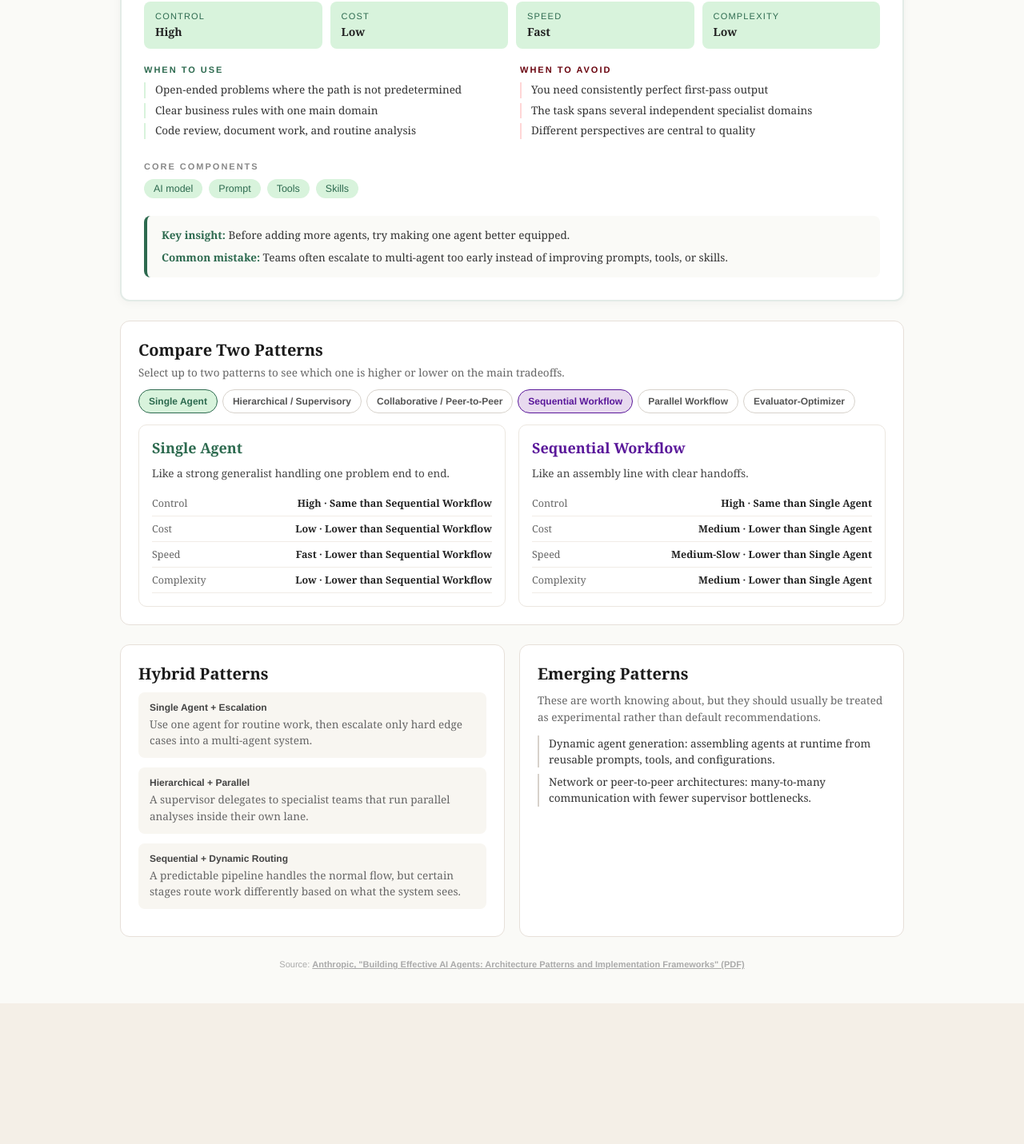
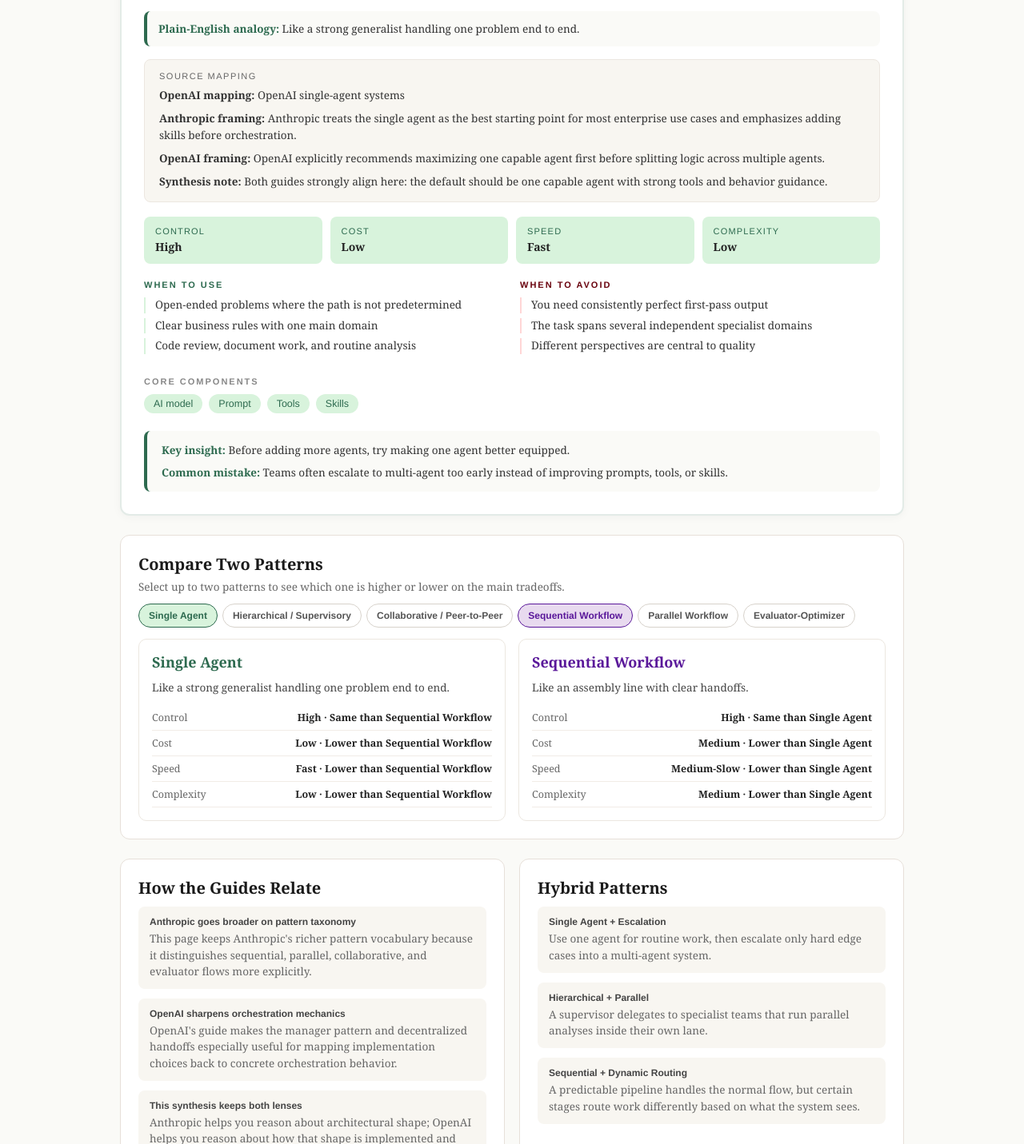
Before and after one commit to Better-Software-Foundation/building-effective-ai-agents, a React (Vite) app: page /patterns in a window 1280 px wide. Shown: the part 779-2210 px from the top of the page at 80% size. Before the commit the page ends 2034 px from the top, so only its background shows below. Built offline with nearby package versions, Linux system fonts and the light colour scheme.

Commit message:
Add cross-source mapping to architecture patterns

```diff
--- a/ai-agent-architecture-patterns.jsx
+++ b/ai-agent-architecture-patterns.jsx
@@ -1,7 +1,9 @@
 import { useState } from "react";
+import SourceBadge from "./src/components/SourceBadge";
 
-const sourceUrl =
+const anthropicSourceUrl =
   "https://resources.anthropic.com/hubfs/Building%20Effective%20AI%20Agents-%20Architecture%20Patterns%20and%20Implementation%20Frameworks.pdf";
+const openaiSourceUrl = "https://openai.com/index/a-practical-guide-to-building-agents/";
 
 const patterns = [
   {
@@ -26,6 +28,13 @@ const patterns = [
     insight: "Before adding more agents, try making one agent better equipped.",
     mistake: "Teams often escalate to multi-agent too early instead of improving prompts, tools, or skills.",
     metrics: { control: "High", cost: "Low", speed: "Fast", complexity: "Low" },
+    sourceIds: ["anthropic", "openai", "both"],
+    sourceFraming: {
+      anthropic: "Anthropic treats the single agent as the best starting point for most enterprise use cases and emphasizes adding skills before orchestration.",
+      openai: "OpenAI explicitly recommends maximizing one capable agent first before splitting logic across multiple agents.",
+      synthesis: "Both guides strongly align here: the default should be one capable agent with strong tools and behavior guidance.",
+    },
+    openaiMapping: "OpenAI single-agent systems",
   },
   {
     id: "hierarchical",
@@ -49,6 +58,13 @@ const patterns = [
     insight: "This is often the most practical first multi-agent pattern for enterprises.",
     mistake: "The supervisor becomes a bottleneck when too much context or too many decisions flow through one place.",
     metrics: { control: "Moderate-High", cost: "High", speed: "Medium", complexity: "Medium-High" },
+    sourceIds: ["anthropic", "openai", "both"],
+    sourceFraming: {
+      anthropic: "Anthropic frames this as hierarchical or supervisory coordination with a central controller and clear accountability.",
+      openai: "OpenAI calls the nearest equivalent the manager pattern, where specialist agents are used as tools by a central orchestrator.",
+      synthesis: "These are near-equivalent concepts, with OpenAI leaning more code-first and Anthropic leaning more organizational and architectural.",
+    },
+    openaiMapping: "OpenAI manager pattern (agents as tools)",
   },
   {
     id: "collaborative",
@@ -72,6 +88,13 @@ const patterns = [
     insight: "Useful for exploration, but expensive and harder to predict.",
     mistake: "Without clear collaboration rules, agents can duplicate work or bounce tasks indefinitely.",
     metrics: { control: "Low", cost: "Very High", speed: "Medium", complexity: "High" },
+    sourceIds: ["anthropic", "openai", "synthesis"],
+    sourceFraming: {
+      anthropic: "Anthropic explicitly emphasizes peer-to-peer collaboration, emergent coordination, and the value of multiple perspectives.",
+      openai: "OpenAI discusses decentralized handoffs, where agents operate as peers and transfer control to one another directly.",
+      synthesis: "They overlap, but are not identical: Anthropic goes broader on collaboration, while OpenAI is more specific about handoff mechanics.",
+    },
+    openaiMapping: "Related to OpenAI decentralized handoffs",
   },
   {
     id: "sequential",
@@ -95,6 +118,13 @@ const patterns = [
     insight: "Great for control and clarity when the process is knowable in advance.",
     mistake: "Teams force messy work into a rigid pipeline and then wonder why quality drops.",
     metrics: { control: "High", cost: "Medium", speed: "Medium-Slow", complexity: "Medium" },
+    sourceIds: ["anthropic", "synthesis"],
+    sourceFraming: {
+      anthropic: "Anthropic treats sequential workflows as a primary pattern for predictable multi-step processes and compliance-heavy flows.",
+      openai: "OpenAI does not foreground sequential workflow as a named category in the same way, but its guidance on routines and controlled workflows supports the same design instinct.",
+      synthesis: "This pattern is more explicitly articulated by Anthropic, but still compatible with OpenAI's implementation-first guidance.",
+    },
+    openaiMapping: "Implicitly supported through routines and controlled runs",
   },
   {
     id: "parallel",
@@ -118,6 +148,13 @@ const patterns = [
     insight: "A useful way to buy speed or breadth without full collaboration.",
     mistake: "Parallelism creates noise if outputs are hard to compare or reconcile.",
     metrics: { control: "Moderate", cost: "Medium-High", speed: "Fast", complexity: "Medium" },
+    sourceIds: ["anthropic", "synthesis"],
+    sourceFraming: {
+      anthropic: "Anthropic treats parallelism as a distinct workflow pattern for independent analyses and diverse viewpoints.",
+      openai: "OpenAI does not isolate parallel workflow as a named pattern in the guide, though manager-style coordination can still orchestrate multiple specialist calls.",
+      synthesis: "Parallel workflow remains more Anthropic-specific in this app's taxonomy, but it complements OpenAI's orchestration primitives.",
+    },
+    openaiMapping: "Can be composed inside manager-led orchestration",
   },
   {
     id: "evaluator",
@@ -141,6 +178,13 @@ const patterns = [
     insight: "Works best when feedback is concrete, actionable, and bounded.",
     mistake: "If the evaluator cannot give precise feedback, the loop burns cost without improving much.",
     metrics: { control: "Moderate-High", cost: "Medium-High", speed: "Slow", complexity: "Medium" },
+    sourceIds: ["anthropic", "synthesis"],
+    sourceFraming: {
+      anthropic: "Anthropic presents evaluator-optimizer as a specific workflow pattern for iterative quality improvement.",
+      openai: "OpenAI's guide does not name this pattern directly, but its emphasis on routines, guardrails, and explicit behavior design supports the same quality-control instinct.",
+      synthesis: "This remains mostly Anthropic framing, but it fits naturally into a broader implementation toolkit informed by OpenAI's safety guidance.",
+    },
+    openaiMapping: "No direct named equivalent in the guide",
   },
 ];
 
@@ -230,6 +274,11 @@ export default function ArchitecturePatterns() {
               <strong>Best for refinement:</strong> Evaluator-Optimizer
             </div>
           </div>
+          <div style={{ display: "flex", flexWrap: "wrap", gap: 8, marginTop: 14 }}>
+            <SourceBadge sourceId="anthropic" />
+            <SourceBadge sourceId="openai" />
+            <SourceBadge sourceId="synthesis" />
+          </div>
         </div>
 
         <div style={{ display: "flex", flexWrap: "wrap", gap: 8, marginBottom: 24 }}>
@@ -266,9 +315,33 @@ export default function ArchitecturePatterns() {
               </div>
             </div>
 
+            <div style={{ display: "flex", flexWrap: "wrap", gap: 8, marginBottom: 12 }}>
+              {active.sourceIds.map((sourceId) => (
+                <SourceBadge key={sourceId} sourceId={sourceId} />
+              ))}
+            </div>
+
             <div style={{ marginTop: 16, padding: "12px 14px", background: "#FAFAF7", borderRadius: 8, borderLeft: `4px solid ${active.color}` }}>
               <p style={{ margin: 0, fontSize: 13.5, color: "#333", lineHeight: 1.5 }}>
                 <strong style={{ color: active.color }}>Plain-English analogy:</strong> {active.analogy}
+              </p>
+            </div>
+
+            <div style={{ marginTop: 16, padding: "14px 18px", background: "#F8F6F1", borderRadius: 8, border: "1px solid #ECE7E0" }}>
+              <p style={{ margin: "0 0 8px", fontFamily: "'Helvetica Neue', sans-serif", fontSize: 11, letterSpacing: 1.5, textTransform: "uppercase", color: "#666" }}>
+                Source Mapping
+              </p>
+              <p style={{ margin: "0 0 8px", fontSize: 13.5, color: "#333", lineHeight: 1.55 }}>
+                <strong>OpenAI mapping:</strong> {active.openaiMapping}
+              </p>
+              <p style={{ margin: "0 0 8px", fontSize: 13.5, color: "#333", lineHeight: 1.55 }}>
+                <strong>Anthropic framing:</strong> {active.sourceFraming.anthropic}
+              </p>
+              <p style={{ margin: "0 0 8px", fontSize: 13.5, color: "#333", lineHeight: 1.55 }}>
+                <strong>OpenAI framing:</strong> {active.sourceFraming.openai}
+              </p>
+              <p style={{ margin: 0, fontSize: 13.5, color: "#333", lineHeight: 1.55 }}>
+                <strong>Synthesis note:</strong> {active.sourceFraming.synthesis}
               </p>
             </div>
 
@@ -390,6 +463,34 @@ export default function ArchitecturePatterns() {
 
         <div style={{ display: "grid", gridTemplateColumns: "1fr 1fr", gap: 18 }}>
           <div style={{ padding: 22, background: "#fff", borderRadius: 12, border: "1px solid #E7E0D9" }}>
+            <h2 style={{ margin: "0 0 10px", fontSize: 20, color: "#1a1a1a" }}>How the Guides Relate</h2>
+            <div style={{ marginBottom: 12, padding: "12px 14px", borderRadius: 8, background: "#F8F6F1" }}>
+              <p style={{ margin: "0 0 4px", fontFamily: "'Helvetica Neue', sans-serif", fontSize: 12, fontWeight: 700, color: "#444" }}>
+                Anthropic goes broader on pattern taxonomy
+              </p>
+              <p style={{ margin: 0, fontSize: 13.5, lineHeight: 1.5, color: "#666" }}>
+                This page keeps Anthropic&apos;s richer pattern vocabulary because it distinguishes sequential, parallel, collaborative, and evaluator flows more explicitly.
+              </p>
+            </div>
+            <div style={{ marginBottom: 12, padding: "12px 14px", borderRadius: 8, background: "#F8F6F1" }}>
+              <p style={{ margin: "0 0 4px", fontFamily: "'Helvetica Neue', sans-serif", fontSize: 12, fontWeight: 700, color: "#444" }}>
+                OpenAI sharpens orchestration mechanics
+              </p>
+              <p style={{ margin: 0, fontSize: 13.5, lineHeight: 1.5, color: "#666" }}>
+                OpenAI&apos;s guide makes the manager pattern and decentralized handoffs especially useful for mapping implementation choices back to concrete orchestration behavior.
+              </p>
+            </div>
+            <div style={{ padding: "12px 14px", borderRadius: 8, background: "#F8F6F1" }}>
+              <p style={{ margin: "0 0 4px", fontFamily: "'Helvetica Neue', sans-serif", fontSize: 12, fontWeight: 700, color: "#444" }}>
+                This synthesis keeps both lenses
+              </p>
+              <p style={{ margin: 0, fontSize: 13.5, lineHeight: 1.5, color: "#666" }}>
+                Anthropic helps you reason about architectural shape; OpenAI helps you reason about how that shape is implemented and handed off in practice.
+              </p>
+            </div>
+          </div>
+
+          <div style={{ padding: 22, background: "#fff", borderRadius: 12, border: "1px solid #E7E0D9" }}>
             <h2 style={{ margin: "0 0 10px", fontSize: 20, color: "#1a1a1a" }}>Hybrid Patterns</h2>
             {hybrids.map((item) => (
               <div key={item.name} style={{ marginBottom: 12, padding: "12px 14px", borderRadius: 8, background: "#F8F6F1" }}>
@@ -413,9 +514,13 @@ export default function ArchitecturePatterns() {
         </div>
 
         <p style={{ textAlign: "center", fontSize: 11, color: "#aaa", marginTop: 28, fontFamily: "'Helvetica Neue', sans-serif" }}>
-          Source:{" "}
-          <a href={sourceUrl} target="_blank" rel="noreferrer" style={{ color: "inherit", fontWeight: 700 }}>
-            Anthropic, "Building Effective AI Agents: Architecture Patterns and Implementation Frameworks" (PDF)
+          Sources:{" "}
+          <a href={anthropicSourceUrl} target="_blank" rel="noreferrer" style={{ color: "inherit", fontWeight: 700 }}>
+            Anthropic guide
+          </a>
+          {" · "}
+          <a href={openaiSourceUrl} target="_blank" rel="noreferrer" style={{ color: "inherit", fontWeight: 700 }}>
+            OpenAI guide
           </a>
         </p>
       </div>
--- a/src/content/synthesisModel.js
+++ b/src/content/synthesisModel.js
@@ -50,7 +50,7 @@ export const routeArchitecture = [
     description:
       "Compare orchestration patterns, tradeoffs, and where different guides align or diverge.",
     status: "live",
-    sourceIds: ["anthropic"],
+    sourceIds: ["anthropic", "openai", "synthesis"],
     role: "Architecture options and tradeoffs",
   },
   {
```
